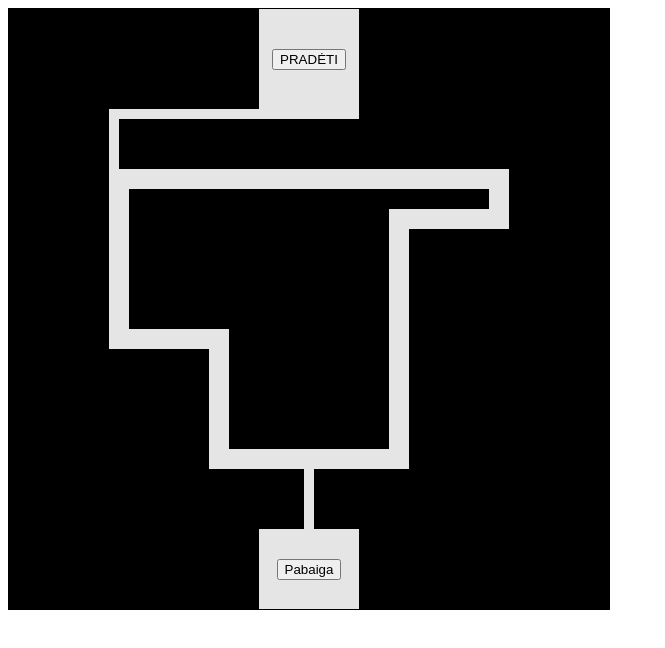
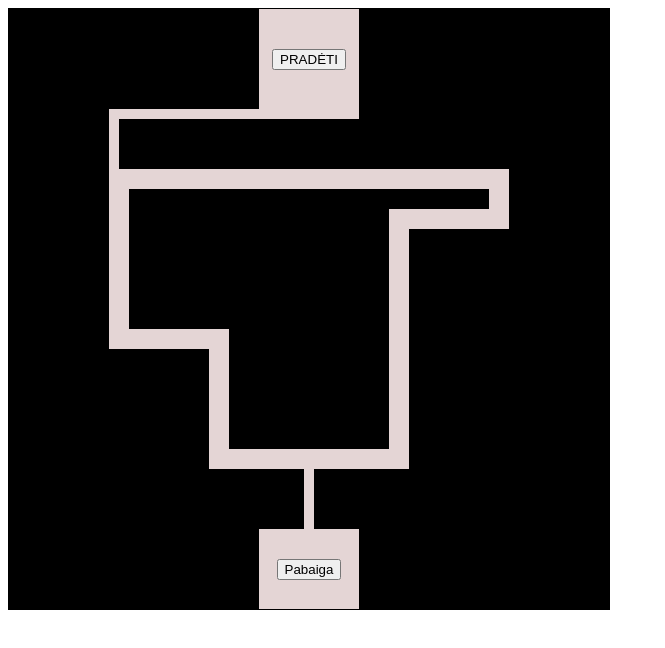
Before and after one commit to RonaldasC/labirintas, a plain HTML site: page index.html in a window 1280 px wide. Shown: the whole page, without its empty margins (0-665 px from the left). Drawn offline with Linux system fonts and the light colour scheme.

Commit message:
pakoreguota sienu spalva

```diff
--- a/styles/style.scss
+++ b/styles/style.scss
@@ -2,7 +2,7 @@
     background-color: #000000;
 }
 @mixin kelioSpalva {
-    background-color: #e5e5e5;
+    background-color: #e4d4d4f7;
 }
 body {
     width: 600px;
@@ -60,7 +60,7 @@ body {
 .path_2 {
     height: 50px;
     width: 10px;
-    background-color: #e5e5e5;
+    @include kelioSpalva;
 }
 .walls_left_3 {
     height: 20px;
```
Also changed, not shown: styles/style.css, 1 other file.
